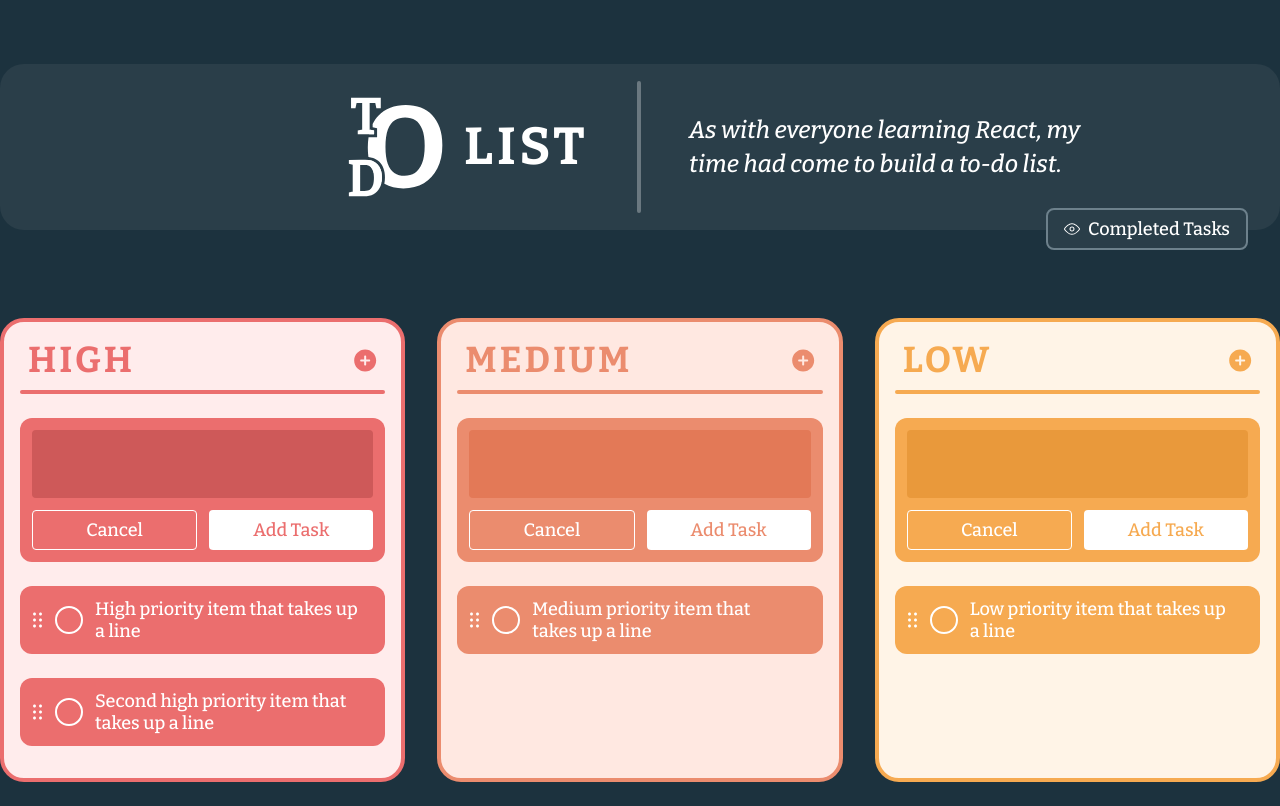
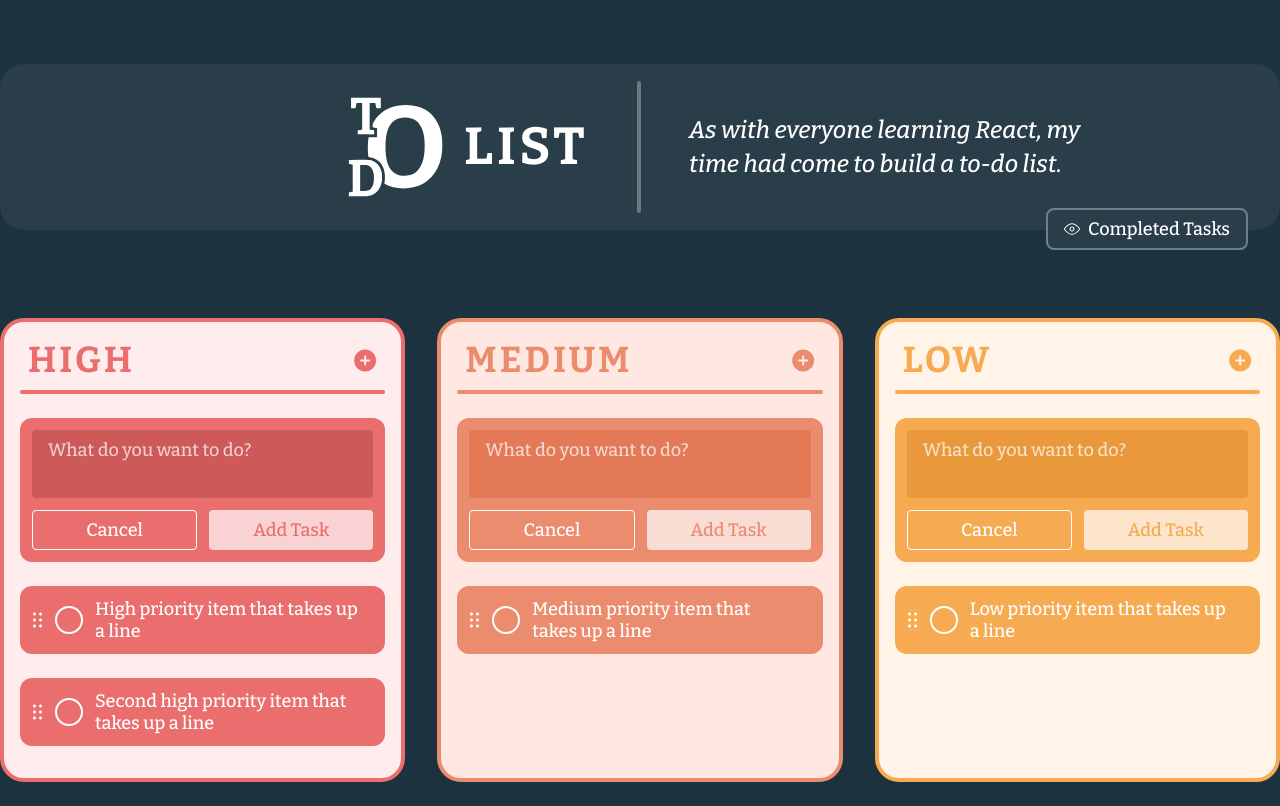
Before and after one commit to neilkurien/to-do-list, a React (Create React App) app: page / in a window 1280 px wide. Built offline with nearby package versions, Linux system fonts and the light colour scheme.

Commit message:
added more input styling and logic

```diff
--- a/src/components/NewTask.js
+++ b/src/components/NewTask.js
@@ -1,27 +1,52 @@
-import React from "react";
+import React, { useState } from "react";
+import { useEffect } from "react/cjs/react.development";
+import { v4 as uuidv4 } from "uuid";
 
 const NewTask = ({ priority, task, tasks, setTasks, id }) => {
+	//State
+	const [textInput, setTextInput] = useState("");
+	const [isEnabled, setIsEnabled] = useState(() => {
+		return textInput !== "";
+	});
+
+	//Disable buttons if there is no text entered
+	useEffect(() => {
+		textInput !== "" ? setIsEnabled(true) : setIsEnabled(false);
+	}, [textInput]);
+
 	//Input Handlers
-	const updateTasksHandler = (e) => {
-		const newTasks = tasks.map((t) => {
-			if (e.target.id === t.id) {
-				return {
-					...t,
-					isDone: !t.isDone,
-				};
-			} else {
-				return {
-					...t,
-				};
-			}
-		});
-		setTasks(newTasks);
+
+	const updateTextValue = (e) => {
+		setTextInput(e.target.value);
+	};
+
+	const addTaskHandler = (e) => {
+		e.preventDefault();
+
+		const newTask = {
+			taskDetail: textInput,
+			priority: priority,
+			id: uuidv4(),
+			isDone: false,
+		};
+
+		setTasks([...tasks, newTask]);
+		//clear out textInput
+		setTextInput("");
+
+		//write cancel function
+		//hide add task input
+		//make sure task is entering from the top
+		//animate entry of task
 	};
 
 	return (
 		<div className="task-wrapper">
-			<div className={`new-task ${priority}`} id={id}>
+			<form className={`new-task ${priority}`} id={id}>
 				<textarea
+					placeholder="What do you want to do?"
+					value={textInput}
+					onChange={updateTextValue}
 					type="text"
 					className={`new-task-input ${priority}`}
 				/>
@@ -29,11 +54,23 @@ const NewTask = ({ priority, task, tasks, setTasks, id }) => {
 					<button className={`${priority}-secondary-button`}>
 						Cancel
 					</button>
-					<button className={`${priority}-primary-button`}>
+					<button
+						className={
+							isEnabled
+								? `${priority}-primary-button`
+								: `${priority}-disabled-button`
+						}
+						onClick={
+							isEnabled
+								? addTaskHandler
+								: console.log(`errorState ${priority}`)
+						}
+						type="submit"
+					>
 						Add Task
 					</button>
 				</div>
-			</div>
+			</form>
 		</div>
 	);
 };
--- a/src/styles/_new-task.scss
+++ b/src/styles/_new-task.scss
@@ -35,6 +35,10 @@
 		border: none;
 		outline: none;
 	}
+	&::placeholder {
+		color: white;
+		opacity: 0.7;
+	}
 }
 
 .new-task-input.High {
@@ -71,10 +75,13 @@
 }
 
 .High-primary-button,
+.High-disabled-button,
 .High-secondary-button,
 .Medium-primary-button,
+.Medium-disabled-button,
 .Medium-secondary-button,
 .Low-primary-button,
+.Low-disabled-button,
 .Low-secondary-button {
 	width: 100%;
 	padding: 8px;
@@ -82,19 +89,43 @@
 	border-radius: 4px;
 }
 
+.High-primary-button,
+.High-disabled-button,
+.Medium-primary-button,
+.Medium-disabled-button,
+.Low-primary-button,
+.Low-disabled-button {
+	background-color: white;
+}
+
 .High-primary-button {
-	background-color: white;
 	color: $red;
 }
 
+.High-disabled-button {
+	color: $red;
+	opacity: $disabled-opacity;
+	cursor: not-allowed;
+}
+
 .Medium-primary-button {
-	background-color: white;
 	color: $orange;
 }
 
+.Medium-disabled-button {
+	color: $orange;
+	opacity: $disabled-opacity;
+	cursor: not-allowed;
+}
+
 .Low-primary-button {
-	background-color: white;
 	color: $yellow;
+}
+
+.Low-disabled-button {
+	color: $yellow;
+	opacity: $disabled-opacity;
+	cursor: not-allowed;
 }
 
 .High-secondary-button {
--- a/src/styles/app.scss
+++ b/src/styles/app.scss
@@ -27,6 +27,8 @@ $dark-green: #59ce88;
 
 $light-blue: #2a3e49;
 $dark-blue: #1c323e;
+
+$disabled-opacity: 0.7;
 
 * {
 	margin: 0;
```
